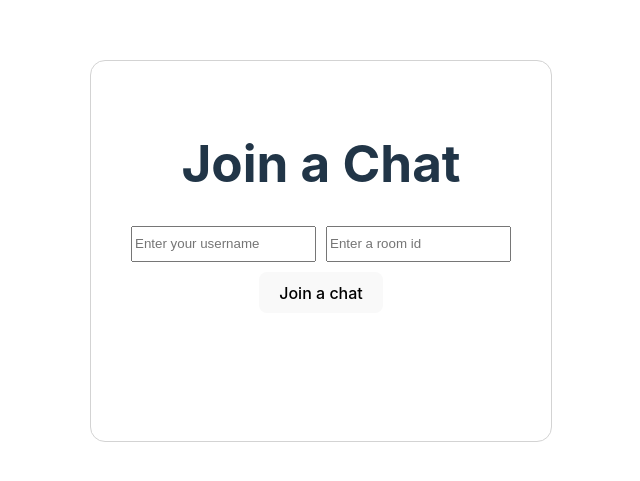
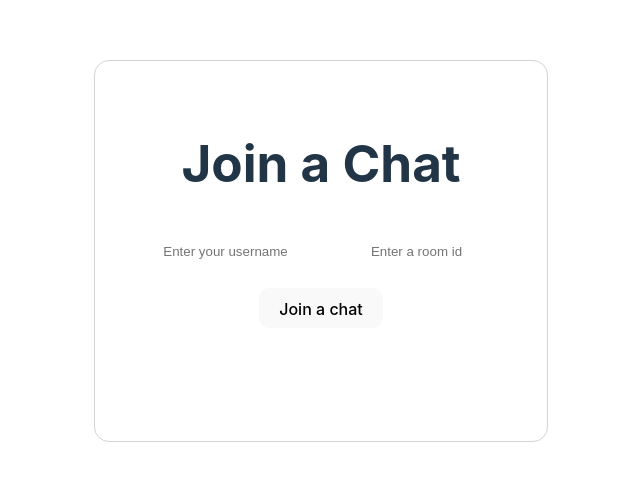
Before and after one commit to Daniel-16/web_sockets_client, a React (Vite) app: page / in a window 1280 px wide. Shown: the part 149-630 px from the top of the page, without its empty margins (319-959 px from the left). Built offline with nearby package versions, Linux system fonts and the light colour scheme; no server answers.

Commit message:
textfield edited

```diff
--- a/src/App.jsx
+++ b/src/App.jsx
@@ -40,18 +40,18 @@ function App() {
               <input
                 type="text"
                 placeholder="Enter your username"
-                style={{ marginRight: 10, height: 30 }}
+                style={{ marginRight: 10, height: 50, borderRadius: 10, textAlign: "center", border: "none", outline: "none" }}
                 onChange={(e) => setUsername(e.target.value)}
               />
               <input
-                style={{ height: 30 }}
+                style={{ height: 50, textAlign: "center", borderRadius: 10, border: "none", outline: "none" }}
                 type="text"
                 placeholder="Enter a room id"
                 onChange={(e) => setRoomId(e.target.value)}
               />
             </div>
             {/* <Link to={"/chat"}> */}
-            <button>Join a chat</button>
+            <button style={{ height: 40, borderRadius: 10 }}>Join a chat</button>
             {/* </Link> */}
           </form>
         </div>
--- a/src/pages/ChatPage.jsx
+++ b/src/pages/ChatPage.jsx
@@ -38,7 +38,7 @@ const ChatPage = ({ socket, username, room }) => {
         <input
           type="text"
           value={currentMessage}
-          style={{ height: 38, marginRight: 10 }}
+          style={{ height: 38, marginRight: 10, borderRadius:10, outline: "none", border: "none", textAlign: "center" }}
           placeholder="Enter a message"
           onChange={(e) => setCurrentMessage(e.target.value)}
           required
```
